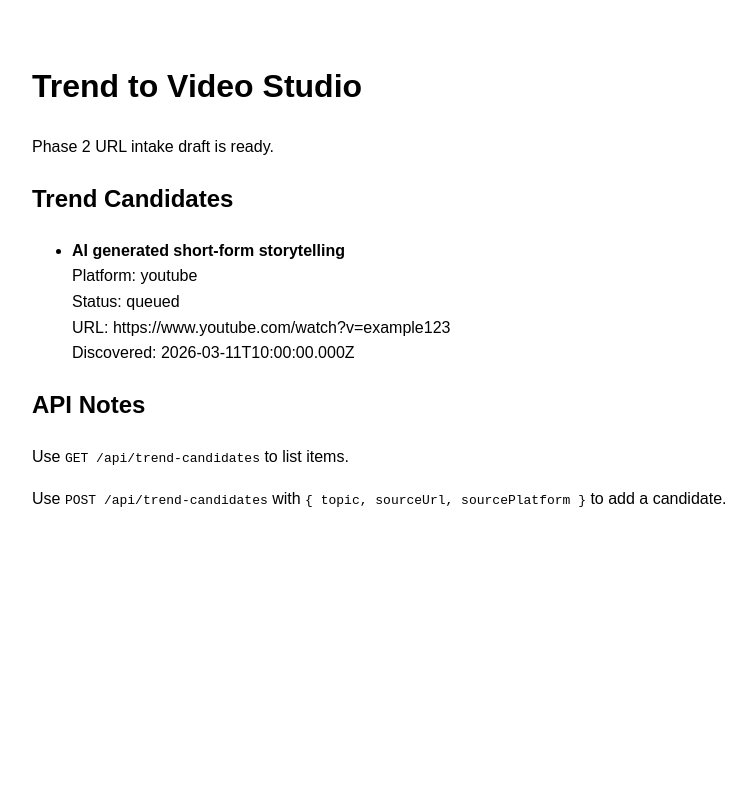
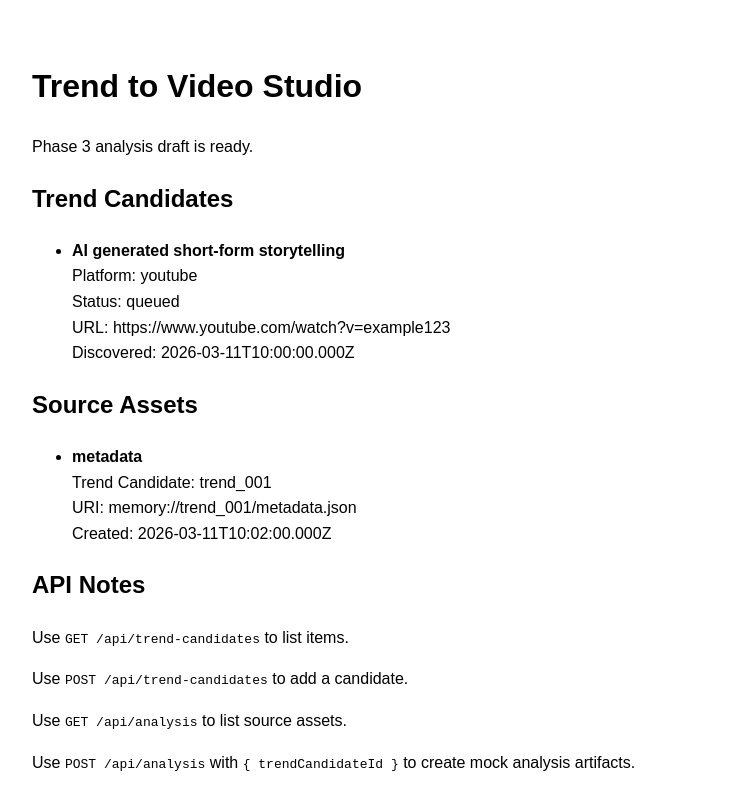
Before and after one commit to openclawsean024-create/trend-to-video-studio, a Next.js app in the folder apps/web/: page / in a window 1280 px wide. Shown: the top 810 px of the page, without its empty margins (8-761 px from the left). Built offline with nearby package versions, Linux system fonts and the light colour scheme.

Commit message:
Implement Phase 3 mock analysis artifacts

```diff
--- /dev/null
+++ b/apps/web/app/api/analysis/route.ts
@@ -0,0 +1,30 @@
+import { createMockAnalysisArtifacts, listSourceAssets } from '@trend-to-video-studio/core';
+import { NextRequest, NextResponse } from 'next/server';
+
+export async function GET() {
+  return NextResponse.json({
+    ok: true,
+    items: listSourceAssets(),
+  });
+}
+
+export async function POST(request: NextRequest) {
+  const body = await request.json();
+
+  if (!body?.trendCandidateId) {
+    return NextResponse.json(
+      {
+        ok: false,
+        error: 'trendCandidateId is required',
+      },
+      { status: 400 },
+    );
+  }
+
+  const artifacts = createMockAnalysisArtifacts(String(body.trendCandidateId));
+
+  return NextResponse.json({
+    ok: true,
+    items: artifacts,
+  });
+}
--- a/apps/web/app/page.tsx
+++ b/apps/web/app/page.tsx
@@ -1,12 +1,13 @@
-import { listTrendCandidates } from '@trend-to-video-studio/core';
+import { listSourceAssets, listTrendCandidates } from '@trend-to-video-studio/core';
 
 export default function HomePage() {
   const trendCandidates = listTrendCandidates();
+  const sourceAssets = listSourceAssets();
 
   return (
     <main style={{ fontFamily: 'Arial, sans-serif', padding: 32, lineHeight: 1.6 }}>
       <h1>Trend to Video Studio</h1>
-      <p>Phase 2 URL intake draft is ready.</p>
+      <p>Phase 3 analysis draft is ready.</p>
 
       <section>
         <h2>Trend Candidates</h2>
@@ -24,9 +25,25 @@ export default function HomePage() {
       </section>
 
       <section>
+        <h2>Source Assets</h2>
+        <ul>
+          {sourceAssets.map((asset) => (
+            <li key={asset.id} style={{ marginBottom: 12 }}>
+              <strong>{asset.assetType}</strong>
+              <div>Trend Candidate: {asset.trendCandidateId}</div>
+              <div>URI: {asset.uri}</div>
+              <div>Created: {asset.createdAt}</div>
+            </li>
+          ))}
+        </ul>
+      </section>
+
+      <section>
         <h2>API Notes</h2>
         <p>Use <code>GET /api/trend-candidates</code> to list items.</p>
-        <p>Use <code>POST /api/trend-candidates</code> with <code>{'{ topic, sourceUrl, sourcePlatform }'}</code> to add a candidate.</p>
+        <p>Use <code>POST /api/trend-candidates</code> to add a candidate.</p>
+        <p>Use <code>GET /api/analysis</code> to list source assets.</p>
+        <p>Use <code>POST /api/analysis</code> with <code>{'{ trendCandidateId }'}</code> to create mock analysis artifacts.</p>
       </section>
     </main>
   );
--- a/packages/core/src/index.ts
+++ b/packages/core/src/index.ts
@@ -92,23 +92,24 @@ export const exampleUploadJob: UploadJob = {
   status: 'draft',
 };
 
+const inMemoryTrendCandidates: TrendCandidate[] = [exampleTrendCandidate];
+const inMemorySourceAssets: SourceAsset[] = [
+  {
+    id: 'asset_001',
+    trendCandidateId: 'trend_001',
+    assetType: 'metadata',
+    uri: 'memory://trend_001/metadata.json',
+    createdAt: new Date('2026-03-11T10:02:00Z').toISOString(),
+  },
+];
+
 export const exampleSnapshot: ProjectSnapshot = {
   trendCandidates: [exampleTrendCandidate],
-  sourceAssets: [
-    {
-      id: 'asset_001',
-      trendCandidateId: 'trend_001',
-      assetType: 'metadata',
-      uri: 'memory://trend_001/metadata.json',
-      createdAt: new Date('2026-03-11T10:02:00Z').toISOString(),
-    },
-  ],
+  sourceAssets: [...inMemorySourceAssets],
   promptDrafts: [examplePromptDraft],
   videoJobs: [exampleVideoJob],
   uploadJobs: [exampleUploadJob],
 };
-
-const inMemoryTrendCandidates: TrendCandidate[] = [exampleTrendCandidate];
 
 export function listTrendCandidates(): TrendCandidate[] {
   return [...inMemoryTrendCandidates].sort((a, b) => b.discoveredAt.localeCompare(a.discoveredAt));
@@ -131,3 +132,34 @@ export function createTrendCandidate(input: CreateTrendCandidateInput): TrendCan
 export function listQueuedTrendCandidates(): TrendCandidate[] {
   return inMemoryTrendCandidates.filter((candidate) => candidate.status === 'queued');
 }
+
+export function listSourceAssets(): SourceAsset[] {
+  return [...inMemorySourceAssets].sort((a, b) => b.createdAt.localeCompare(a.createdAt));
+}
+
+export function listSourceAssetsByTrendCandidate(trendCandidateId: string): SourceAsset[] {
+  return inMemorySourceAssets.filter((asset) => asset.trendCandidateId === trendCandidateId);
+}
+
+export function createMockAnalysisArtifacts(trendCandidateId: string): SourceAsset[] {
+  const createdAt = new Date().toISOString();
+  const artifacts: SourceAsset[] = [
+    {
+      id: `asset_meta_${Date.now()}`,
+      trendCandidateId,
+      assetType: 'metadata',
+      uri: `memory://${trendCandidateId}/metadata.json`,
+      createdAt,
+    },
+    {
+      id: `asset_shot_${Date.now()}`,
+      trendCandidateId,
+      assetType: 'screenshot',
+      uri: `memory://${trendCandidateId}/shot-001.png`,
+      createdAt,
+    },
+  ];
+
+  inMemorySourceAssets.unshift(...artifacts);
+  return artifacts;
+}
```
Also changed, not shown: 1 other file (tests, documents, lock files or other folders).
